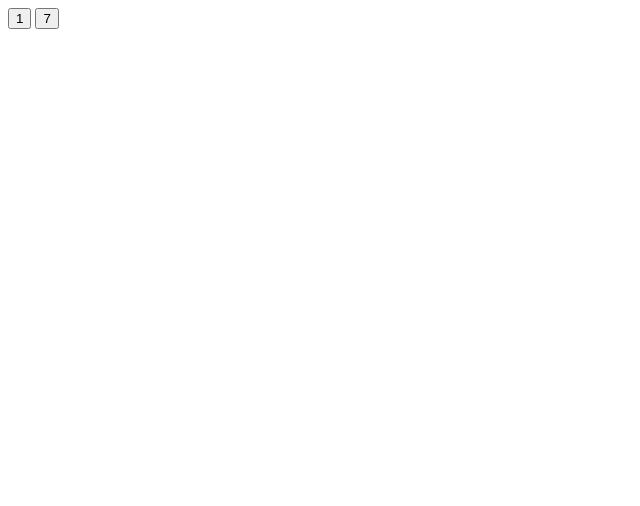
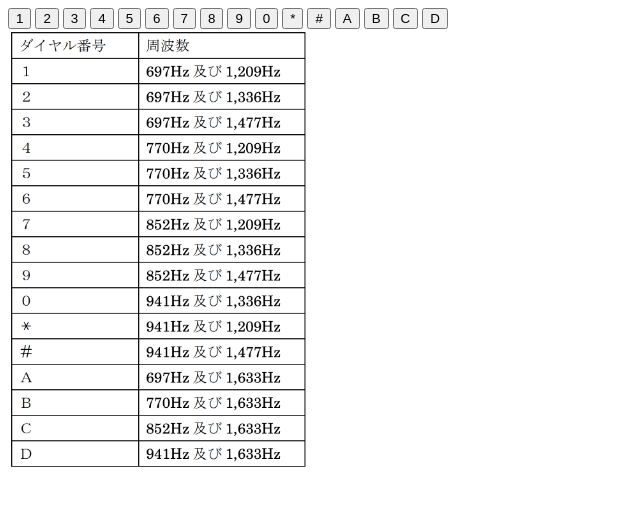
Before and after one commit to hayab390/docs, a plain HTML site: page call.html in a window 1280 px wide. Shown: the whole page, without its empty margins (0-640 px from the left). Drawn offline with Linux system fonts and the light colour scheme.

Commit message:
call update

```diff
--- a/call.html
+++ b/call.html
@@ -10,15 +10,33 @@
     </style>
 </head>
 <body>
-    <button onclick="play();">1</button>
-    <button onclick="play7();">7</button>
+    <button onclick="p697(),p1209()">1</button>
+    <button onclick="p697(),p1336()">2</button>
+    <button onclick="p697(),p1477()">3</button>
+    <button onclick="p770(),p1209()">4</button>
+    <button onclick="p770(),p1336()">5</button>
+    <button onclick="p770(),p1477()">6</button>
+    <button onclick="p852(),p1209()">7</button>
+    <button onclick="p852(),p1336()">8</button>
+    <button onclick="p852(),p1477()">9</button>
+    <button onclick="p941(),p1336();">0</button>
+    <button onclick="p941(),p1209();">*</button>
+    <button onclick="p941(),p1477();">#</button>
+    <button onclick="p697(),p1633();">A</button>
+    <button onclick="p770(),p1633();">B</button>
+    <button onclick="p852(),p1633();">C</button>
+    <button onclick="p941(),p1633();">D</button>
+
+    <div>
+        <img src="images/phone_number.png"style="width:300px" alt="">
+    </div>
     <script>
-        function play(){
+        function p697(){
             const ctx = new AudioContext();
 
             // GainNodeの作成
             const gainNode = ctx.createGain();
-            gainNode.gain.setValueAtTime(0.1, ctx.currentTime); // 音量を小さく設定
+            gainNode.gain.setValueAtTime(0.5, ctx.currentTime); // 音量を小さく設定
             gainNode.connect(ctx.destination); // GainNodeをAudioContextの出力に接続
 
             // 1秒間鳴らすための終了時間を設定
@@ -26,24 +44,17 @@
 
             // オシレーター1の作成と設定
             const oscillator1 = ctx.createOscillator();
-            oscillator1.frequency.setValueAtTime(697, ctx.currentTime); // A4の音（440Hz）
+            oscillator1.frequency.setValueAtTime(697, ctx.currentTime);
             oscillator1.connect(gainNode); // GainNodeを介して出力に接続
             oscillator1.start(ctx.currentTime);
             oscillator1.stop(endTime);
-
-            // オシレーター2の作成と設定
-            const oscillator2 = ctx.createOscillator();
-            oscillator2.frequency.setValueAtTime(1209, ctx.currentTime); // 約E5の音（660Hz）
-            oscillator2.connect(gainNode); // GainNodeを介して出力に接続
-            oscillator2.start(ctx.currentTime);
-            oscillator2.stop(endTime);
         }
-        function play7(){
+        function p770(){
             const ctx = new AudioContext();
 
             // GainNodeの作成
             const gainNode = ctx.createGain();
-            gainNode.gain.setValueAtTime(0.1, ctx.currentTime); // 音量を小さく設定
+            gainNode.gain.setValueAtTime(0.5, ctx.currentTime); // 音量を小さく設定
             gainNode.connect(ctx.destination); // GainNodeをAudioContextの出力に接続
 
             // 1秒間鳴らすための終了時間を設定
@@ -51,19 +62,119 @@
 
             // オシレーター1の作成と設定
             const oscillator1 = ctx.createOscillator();
-            oscillator1.frequency.setValueAtTime(852, ctx.currentTime); // A4の音（440Hz）
+            oscillator1.frequency.setValueAtTime(770, ctx.currentTime);
             oscillator1.connect(gainNode); // GainNodeを介して出力に接続
             oscillator1.start(ctx.currentTime);
             oscillator1.stop(endTime);
+        }
+        function p852(){
+            const ctx = new AudioContext();
 
-            // オシレーター2の作成と設定
-            const oscillator2 = ctx.createOscillator();
-            oscillator2.frequency.setValueAtTime(1209, ctx.currentTime); // 約E5の音（660Hz）
-            oscillator2.connect(gainNode); // GainNodeを介して出力に接続
-            oscillator2.start(ctx.currentTime);
-            oscillator2.stop(endTime);
+            // GainNodeの作成
+            const gainNode = ctx.createGain();
+            gainNode.gain.setValueAtTime(0.5, ctx.currentTime); // 音量を小さく設定
+            gainNode.connect(ctx.destination); // GainNodeをAudioContextの出力に接続
+
+            // 0.2秒間鳴らすための終了時間を設定
+            const endTime = ctx.currentTime + 0.2;
+
+            // オシレーター1の作成と設定
+            const oscillator1 = ctx.createOscillator();
+            oscillator1.frequency.setValueAtTime(852, ctx.currentTime);
+            oscillator1.connect(gainNode); // GainNodeを介して出力に接続
+            oscillator1.start(ctx.currentTime);
+            oscillator1.stop(endTime);
         }
+        function p941(){
+            const ctx = new AudioContext();
 
+            // GainNodeの作成
+            const gainNode = ctx.createGain();
+            gainNode.gain.setValueAtTime(0.5, ctx.currentTime); // 音量を小さく設定
+            gainNode.connect(ctx.destination); // GainNodeをAudioContextの出力に接続
+
+            // 1秒間鳴らすための終了時間を設定
+            const endTime = ctx.currentTime + 0.2;
+
+            // オシレーター1の作成と設定
+            const oscillator1 = ctx.createOscillator();
+            oscillator1.frequency.setValueAtTime(941, ctx.currentTime);
+            oscillator1.connect(gainNode); // GainNodeを介して出力に接続
+            oscillator1.start(ctx.currentTime);
+            oscillator1.stop(endTime);
+        }
+        function p1209(){
+            const ctx = new AudioContext();
+
+            // GainNodeの作成
+            const gainNode = ctx.createGain();
+            gainNode.gain.setValueAtTime(0.5, ctx.currentTime); // 音量を小さく設定
+            gainNode.connect(ctx.destination); // GainNodeをAudioContextの出力に接続
+
+            // 0.2秒間鳴らすための終了時間を設定
+            const endTime = ctx.currentTime + 0.2;
+
+            // オシレーター1の作成と設定
+            const oscillator1 = ctx.createOscillator();
+            oscillator1.frequency.setValueAtTime(1209, ctx.currentTime);
+            oscillator1.connect(gainNode); // GainNodeを介して出力に接続
+            oscillator1.start(ctx.currentTime);
+            oscillator1.stop(endTime);
+        }
+        function p1336(){
+            const ctx = new AudioContext();
+
+            // GainNodeの作成
+            const gainNode = ctx.createGain();
+            gainNode.gain.setValueAtTime(0.5, ctx.currentTime); // 音量を小さく設定
+            gainNode.connect(ctx.destination); // GainNodeをAudioContextの出力に接続
+
+            // 0.2秒間鳴らすための終了時間を設定
+            const endTime = ctx.currentTime + 0.2;
+
+            // オシレーター1の作成と設定
+            const oscillator1 = ctx.createOscillator();
+            oscillator1.frequency.setValueAtTime(1336, ctx.currentTime);
+            oscillator1.connect(gainNode); // GainNodeを介して出力に接続
+            oscillator1.start(ctx.currentTime);
+            oscillator1.stop(endTime);
+        }
+        function p1477(){
+            const ctx = new AudioContext();
+
+            // GainNodeの作成
+            const gainNode = ctx.createGain();
+            gainNode.gain.setValueAtTime(0.5, ctx.currentTime); // 音量を小さく設定
+            gainNode.connect(ctx.destination); // GainNodeをAudioContextの出力に接続
+
+            // 0.2秒間鳴らすための終了時間を設定
+            const endTime = ctx.currentTime + 0.2;
+
+            // オシレーター1の作成と設定
+            const oscillator1 = ctx.createOscillator();
+            oscillator1.frequency.setValueAtTime(1477, ctx.currentTime);
+            oscillator1.connect(gainNode); // GainNodeを介して出力に接続
+            oscillator1.start(ctx.currentTime);
+            oscillator1.stop(endTime);
+        }
+        function p1633(){
+            const ctx = new AudioContext();
+
+            // GainNodeの作成
+            const gainNode = ctx.createGain();
+            gainNode.gain.setValueAtTime(0.5, ctx.currentTime); // 音量を小さく設定
+            gainNode.connect(ctx.destination); // GainNodeをAudioContextの出力に接続
+
+            // 0.2秒間鳴らすための終了時間を設定
+            const endTime = ctx.currentTime + 0.2;
+
+            // オシレーター1の作成と設定
+            const oscillator1 = ctx.createOscillator();
+            oscillator1.frequency.setValueAtTime(1633, ctx.currentTime);
+            oscillator1.connect(gainNode); // GainNodeを介して出力に接続
+            oscillator1.start(ctx.currentTime);
+            oscillator1.stop(endTime);
+        }
     </script>
 </body>
 </html>
```
Also changed, not shown: images/phone_number.png (added).
